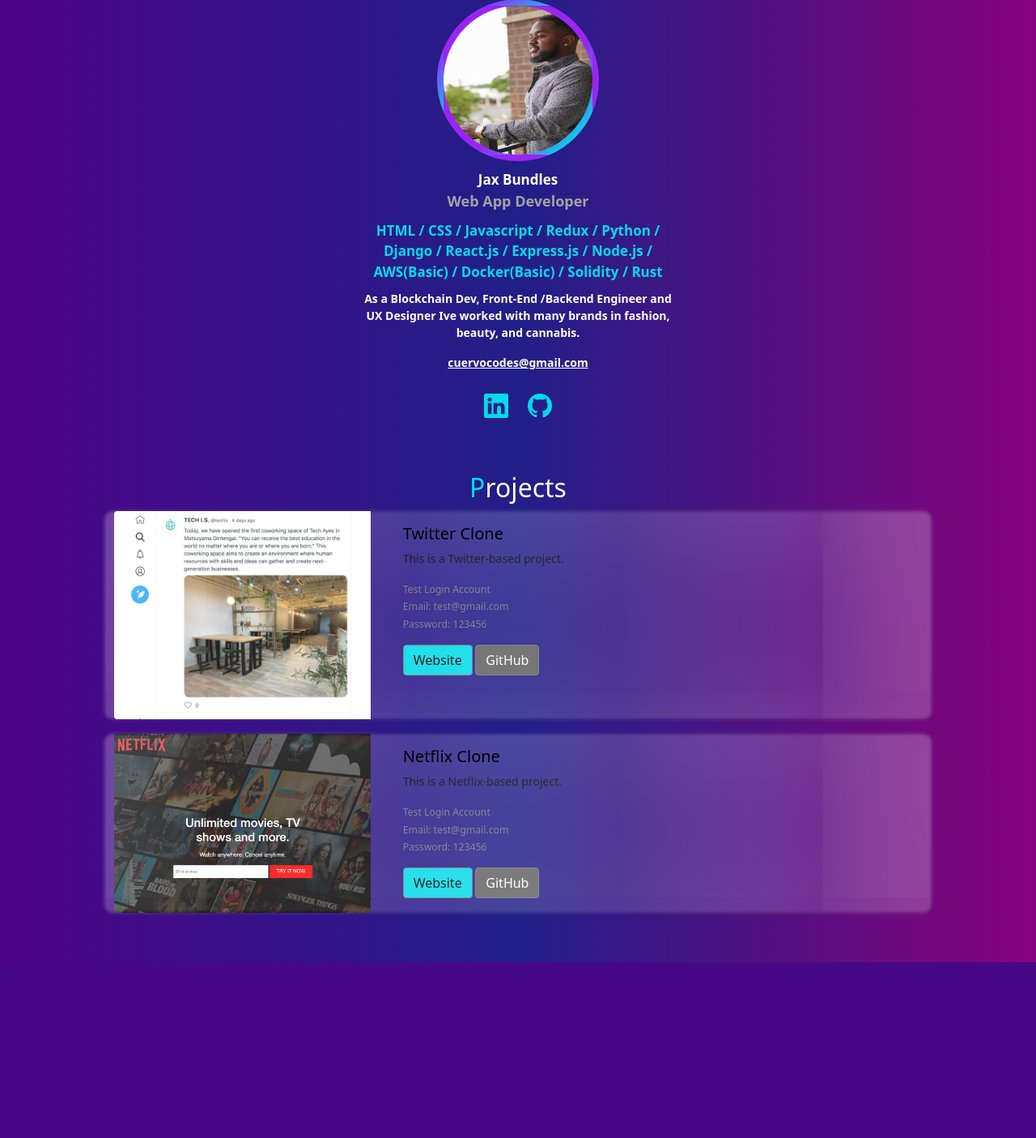
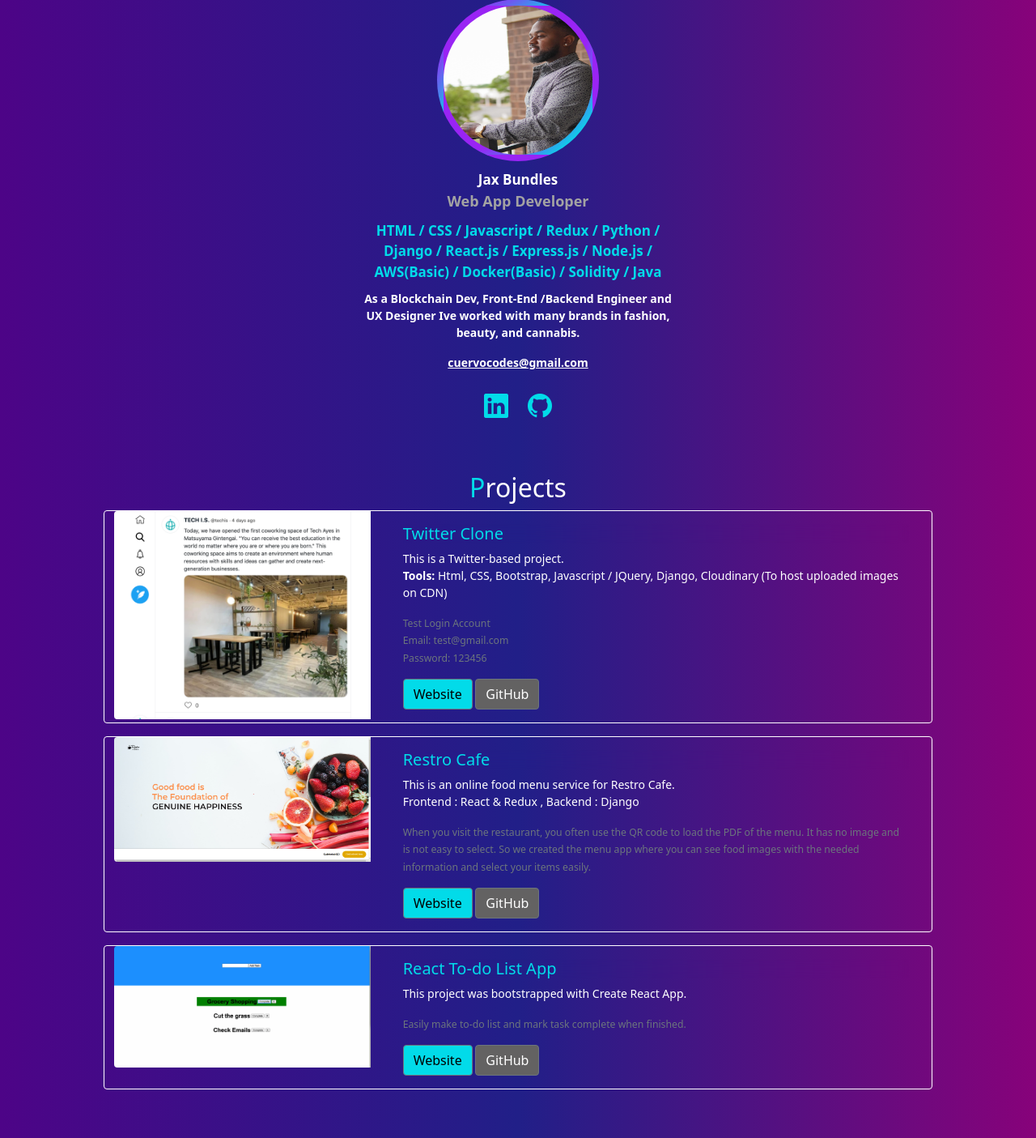
Before and after one commit to cuervocodes/portfolio, a PHP site: page / in a window 1280 px wide. Shown: the part 163-1568 px from the top of the page at 81% size. Before the commit the page ends 1351 px from the top, so only its background shows below. Run offline with PHP 8.4, Linux system fonts and the light colour scheme; some libraries are stand-ins or nearby versions.

Commit message:
Updated Portfolio
Changed Layout
Updated Projects

```diff
--- a/index.html
+++ b/index.html
@@ -40,7 +40,7 @@
         <img src="img/jax.JPG" alt="Profile Photo">
         <div class="name">Jax Bundles</div>
         <div class="vocation">Web App Developer</div>
-        <div class="skills">HTML / CSS / Javascript / Redux / Python / Django / React.js / Express.js / Node.js / AWS(Basic) / Docker(Basic) / Solidity / Rust</div>
+        <div class="skills">HTML / CSS / Javascript / Redux / Python / Django / React.js / Express.js / Node.js / AWS(Basic) / Docker(Basic) / Solidity / Java</div>
         <p>
             As a Blockchain Dev, Front-End /Backend Engineer and UX Designer Ive worked with many brands in fashion, beauty, and cannabis.
         </p>
@@ -63,14 +63,14 @@
               <div class="col-md-8">
                 <div class="card-body">
                   <h5 class="card-title">Twitter Clone</h5>
-                  <p class="card-text">This is a Twitter-based project.</p>
+                  <p class="card-text" style= "color:white";>This is a Twitter-based project.<br><strong>Tools:</strong> Html, CSS, Bootstrap, Javascript / JQuery, Django, Cloudinary (To host uploaded images on CDN)</p>
                   <p class="card-text"><small class="text-muted">
                     Test Login Account <br>
                     Email: test@gmail.com <br>
                     Password: 123456
                   </small></p>
-                  <a href="#" target="blank" class="btn btn-secondary" id="site">Website</a>
-                  <a href="#" target="blank" class="btn btn-secondary">GitHub</a>
+                  <a href="https://twitter-clone-jax.herokuapp.com/" target="_blank" class="btn btn-secondary" id="site">Website</a>
+                  <a href="https://github.com/cuervocodes/Twitter-Clone" target="_blank" class="btn btn-secondary">GitHub</a>
                 </div>
               </div>
             </div>
@@ -79,19 +79,37 @@
           <div class="card mb-3 container">
             <div class="row">
               <div class="col-md-4">
-                <img src="img/project-netflix.png" class="img-fluid rounded-start" alt="Netflix Clone">
+                <img src="img/restrocafe.png" class="img-fluid rounded-start" alt="Restro Cafe">
               </div>
               <div class="col-md-8">
                 <div class="card-body">
-                  <h5 class="card-title">Netflix Clone</h5>
-                  <p class="card-text">This is a Netflix-based project.</p>
+                  <h5 class="card-title">Restro Cafe</h5>
+                  <p class="card-text" style="color: white;">This is an online food menu service for Restro Cafe. <br> Frontend : React & Redux ,
+ Backend : Django</p>
                   <p class="card-text"><small class="text-muted">
-                    Test Login Account <br>
-                    Email: test@gmail.com <br>
-                    Password: 123456
+                    When you visit the restaurant, you often use the QR code to load the PDF of the menu. It has no image and is not easy to select. So we created the menu app where you can see food images with the needed information and select your items easily.
                   </small></p>
-                  <a href="#" target="blank" class="btn btn-secondary" id="site">Website</a>
-                  <a href="#" target="blank" class="btn btn-secondary">GitHub</a>
+                  <a href="https://frontend-restrocafe.herokuapp.com/" target="_blank" class="btn btn-secondary" id="site">Website</a>
+                  <a href="https://github.com/cuervocodes/Restro-Cafe" target="_blank" class="btn btn-secondary">GitHub</a>
+                </div>
+              </div>
+            </div>
+          </div>
+
+        <div class="card mb-3 container">
+            <div class="row">
+              <div class="col-md-4">
+                <img src="img/reacttodolist.png" class="img-fluid rounded-start" alt="React To-do List App">
+              </div>
+              <div class="col-md-8">
+                <div class="card-body">
+                  <h5 class="card-title">React To-do List App</h5>
+                  <p class="card-text" style="color: white;">This project was bootstrapped with Create React App.</p>
+                  <p class="card-text"><small class="text-muted">
+                    Easily make to-do list and mark task complete when finished.
+                  </small></p>
+                  <a href="https://dashboard.heroku.com/apps/reacttodolist-jax" target="_blank" class="btn btn-secondary" id="site">Website</a>
+                  <a href="https://github.com/cuervocodes/React-To-Do-List-App" target="_blank" class="btn btn-secondary">GitHub</a>
                 </div>
               </div>
             </div>
--- a/style.css
+++ b/style.css
@@ -99,7 +99,7 @@
 
 .card:before {
     content: '';
-    position: absolute;
+    position: relative;
     top: 0;
     left: 0;
     right: 0;
@@ -107,12 +107,13 @@
     box-shadow: inset 0 0 1000px rgba(255, 255, 255, .5);
     filter: blur(2px);
     background: inherit;
-    border-radius: 10px;
+
 }
 
 .card {
     background: inherit;
     justify-content: center !important;
+    border-color: white;
 }
 
 #projects {
@@ -129,12 +130,12 @@
 }
 
 .card-title {
-    color: black;
+    color: #02DBE9;
     backdrop-filter: blur(8px);
 }
 
 .card-text {
-    color: black;
+    color: #4d4d4d;
 }
 
 #site {
```
Also changed, not shown: img/reacttodolist.png (added), img/restrocafe.png (added).
